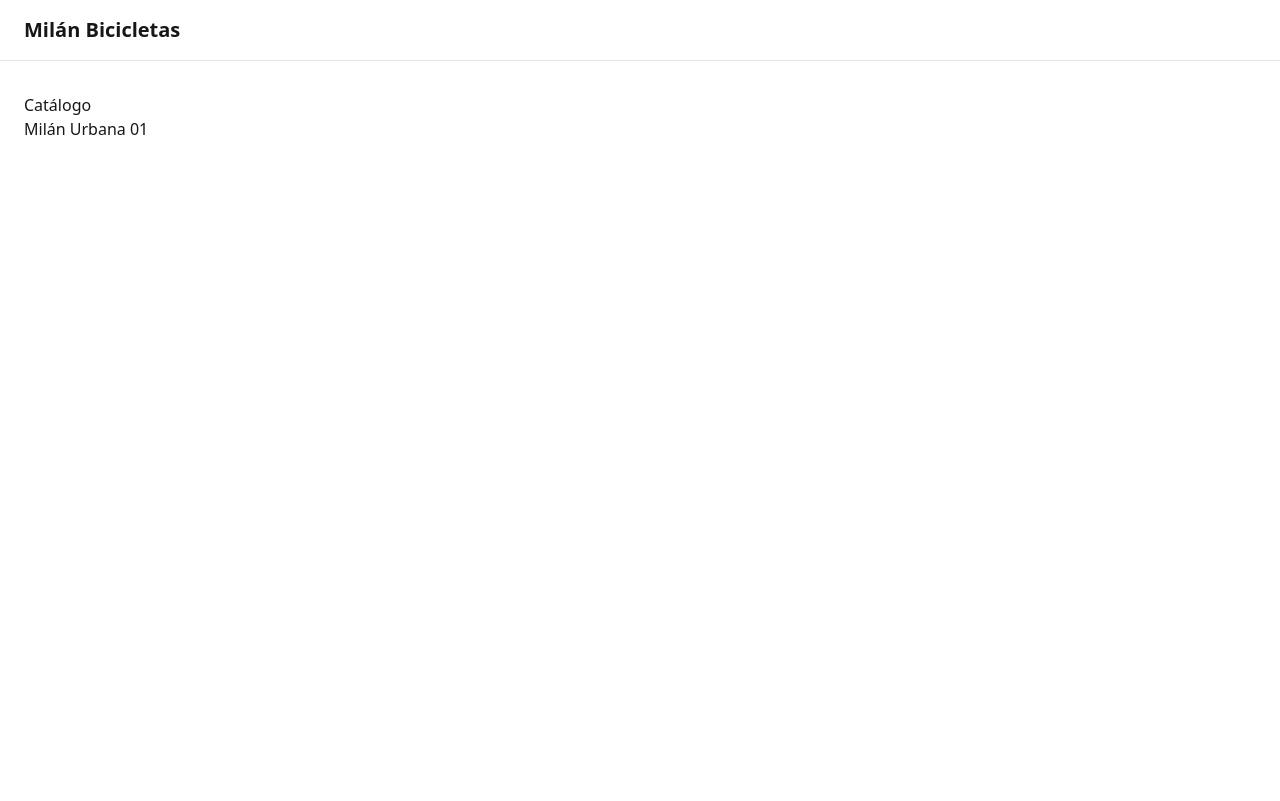
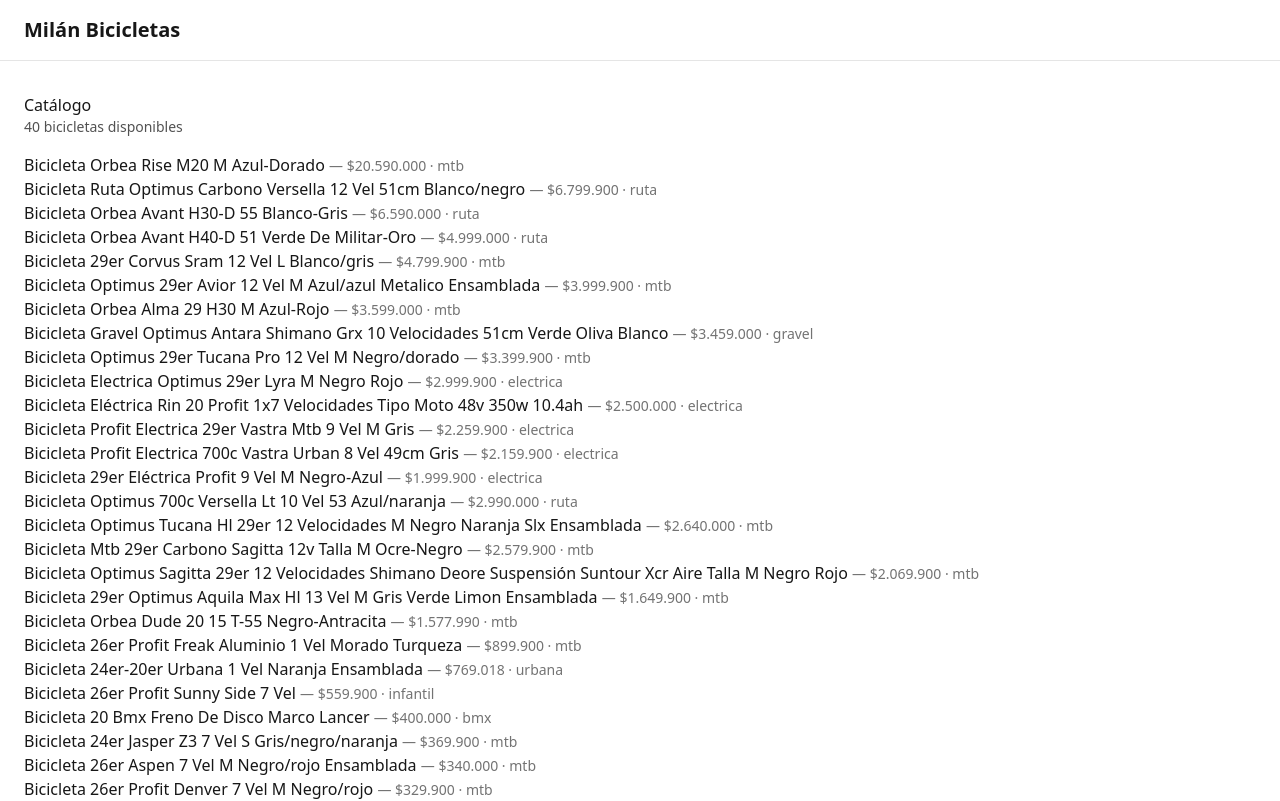
Before and after one commit to JohnRG0612/milan-ecommerce, a Next.js app: page / in a window 1280 px wide. Shown: the top 801 px of the page. Built offline with nearby package versions, Linux system fonts and the light colour scheme.

Commit message:
refactor(catalog): consumir lib/mcp en home, detalle y carrito; eliminar lib/products hardcoded

```diff
--- a/app/cart/page.tsx
+++ b/app/cart/page.tsx
@@ -1,12 +1,12 @@
 import Link from "next/link";
 import { getCart } from "./store";
-import { getProductBySlug, type Product } from "@/lib/products";
+import { getProductBySlug, type Product } from "@/lib/mcp";
 
-export default function CartPage() {
+export default async function CartPage() {
   const slugs = getCart();
-  const items = slugs
-    .map((slug) => getProductBySlug(slug))
-    .filter((p): p is Product => p !== undefined);
+  const items = (
+    await Promise.all(slugs.map((slug) => getProductBySlug(slug)))
+  ).filter((p): p is Product => p !== null);
 
   if (items.length === 0) {
     return (
--- a/app/page.tsx
+++ b/app/page.tsx
@@ -1,15 +1,22 @@
-import { listProducts } from "@/lib/products";
+import Link from "next/link";
+import { listProducts } from "@/lib/mcp";
 
-export default function HomePage() {
-  const products = listProducts();
+export default async function HomePage() {
+  const products = await listProducts();
 
   return (
     <div>
       <h1>Catálogo</h1>
+      <p className="text-neutral-600 text-sm mb-4">
+        {products.length} bicicletas disponibles
+      </p>
       <ul>
         {products.map((p) => (
           <li key={p.slug}>
-            <a href={`/product/${p.slug}`}>{p.name}</a>
+            <Link href={`/product/${p.slug}`}>{p.name}</Link>{" "}
+            <span className="text-neutral-500 text-sm">
+              — ${(p.priceCents / 100).toLocaleString("es-CO")} · {p.category}
+            </span>
           </li>
         ))}
       </ul>
--- a/app/product/[slug]/page.tsx
+++ b/app/product/[slug]/page.tsx
@@ -1,6 +1,6 @@
 import Link from "next/link";
 import { notFound } from "next/navigation";
-import { getProductBySlug } from "@/lib/products";
+import { getProductBySlug } from "@/lib/mcp";
 import { addToCartAction } from "@/app/cart/actions";
 
 export default async function ProductPage({
@@ -9,7 +9,7 @@
   params: Promise<{ slug: string }>;
 }) {
   const { slug } = await params;
-  const product = getProductBySlug(slug);
+  const product = await getProductBySlug(slug);
 
   if (!product) {
     notFound();
@@ -17,6 +17,9 @@
 
   return (
     <article>
+      <div className="text-xs uppercase tracking-wide text-neutral-500 mb-2">
+        {product.category}
+      </div>
       <h1>{product.name}</h1>
       <p>{product.description}</p>
       <p>${(product.priceCents / 100).toLocaleString("es-CO")}</p>
--- a/lib/products.ts
+++ /dev/null
@@ -1,24 +0,0 @@
-export type Product = {
-  slug: string;
-  name: string;
-  description: string;
-  priceCents: number;
-};
-
-const products: Product[] = [
-  {
-    slug: "milan-urbana-01",
-    name: "Milán Urbana 01",
-    description:
-      "Bicicleta urbana ideal para ciclorrutas de Bogotá. Cuadro de aluminio, 7 cambios.",
-    priceCents: 1290000,
-  },
-];
-
-export function listProducts(): Product[] {
-  return products;
-}
-
-export function getProductBySlug(slug: string): Product | undefined {
-  return products.find((p) => p.slug === slug);
-}
```
Also changed, not shown: 1 other file (tests, documents, lock files or other folders).
